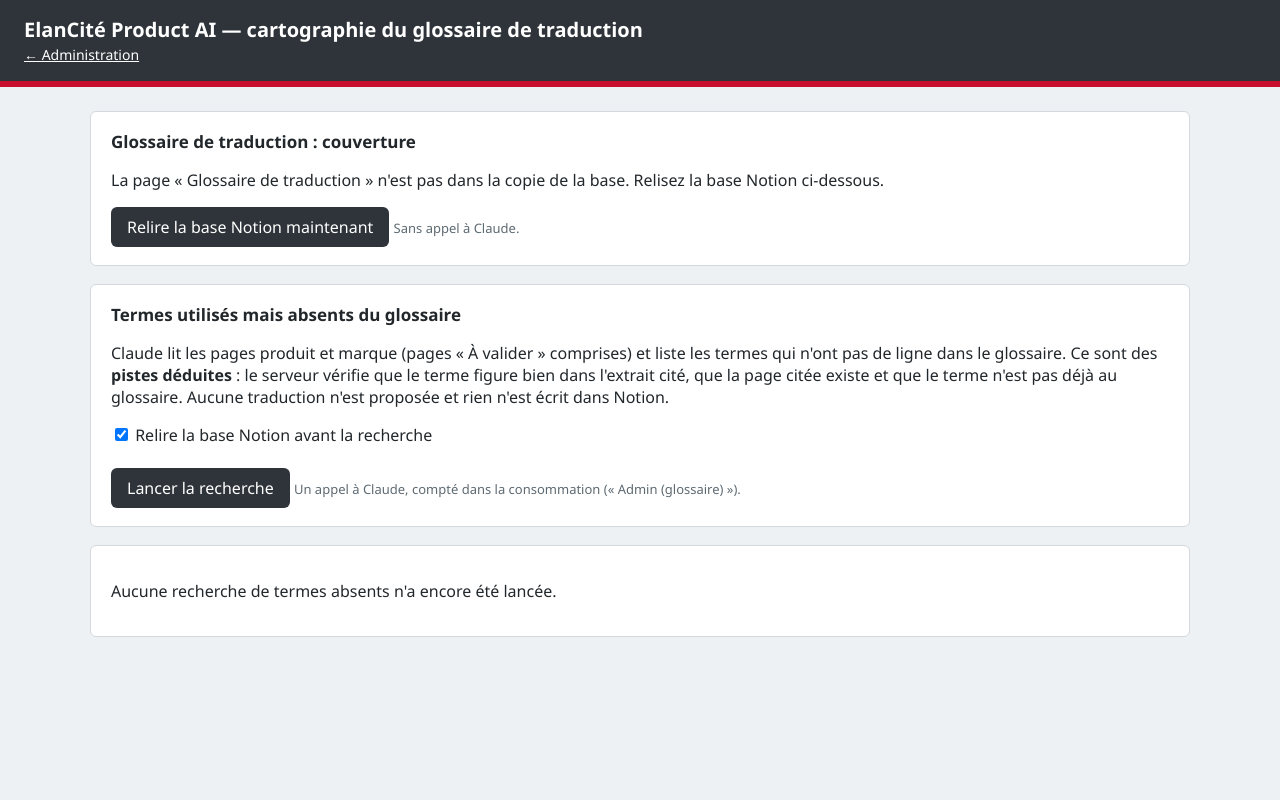
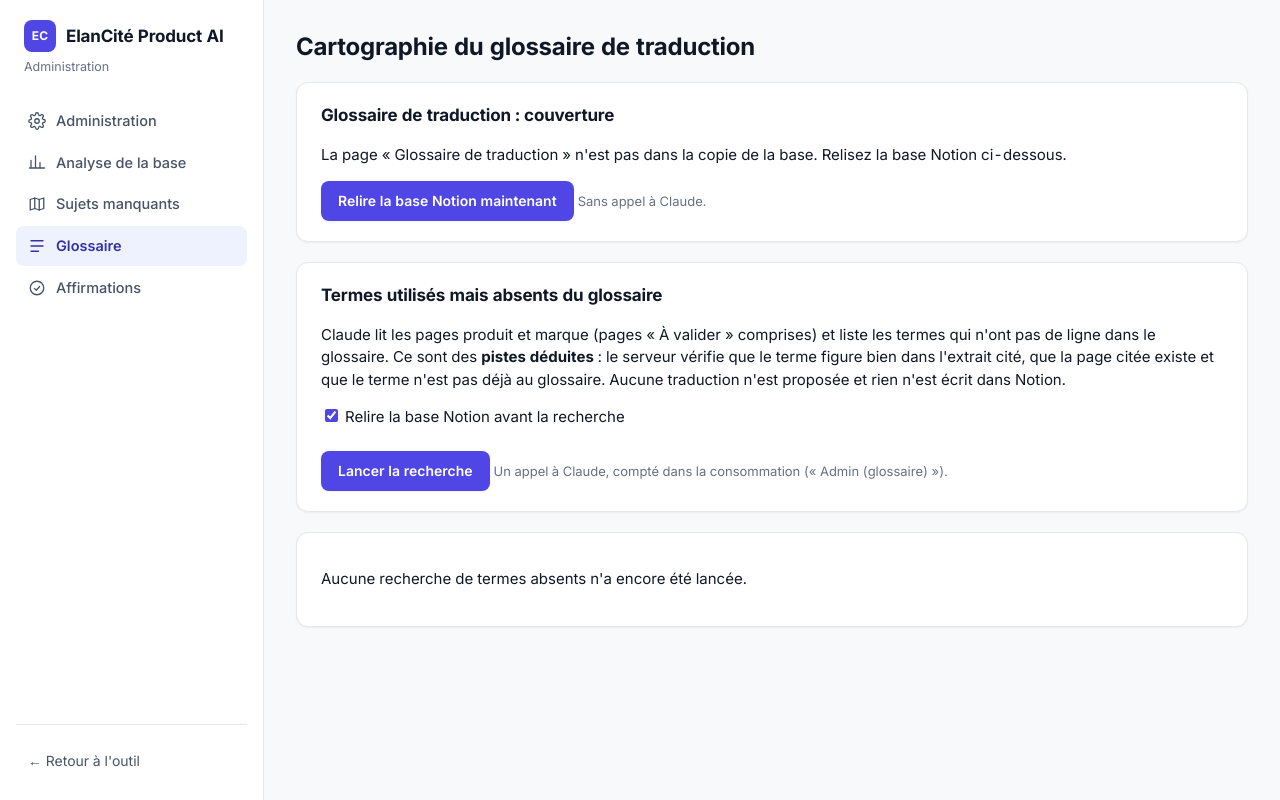
Before and after one commit to thomaselancite/product-ai, a PHP site: page /glossaire.php in a window 1280 px wide. Run offline with PHP 8.4, Linux system fonts and the light colour scheme; the visitor is signed in with stand-in values (Sample User, id 1).

Commit message:
Design system MonBudget (3/3) : pages d'administration
- lib/admin_ui.php : coque commune (sidebar, navigation, retour à l'outil, titre de page) et liens de <head>.
- assets/admin.css : sections en cartes, messages, tableaux denses, boutons secondaires.
- Les cinq pages d'administration utilisent la coque et les jetons ; leur contenu et leur logique ne changent pas.
- lib/progress.php : couleurs du suivi d'avancement alignées sur les jetons.

Co-Authored-By: Claude Sonnet 5.5 <noreply@anthropic.com>
Claude-Session: https://claude.ai/code/session_01CazwcTmtgTGgX1CUANMka7

```diff
--- /dev/null
+++ b/assets/admin.css
@@ -0,0 +1,43 @@
+/* ElanCité Product AI — pages d'administration (étape 3 du design system). À charger après design.css. */
+body{margin:0}
+.admin-shell{display:flex;min-height:100vh}
+.admin-side{box-sizing:border-box;flex:none;width:264px;position:sticky;top:0;height:100vh;align-self:flex-start;background:var(--surface);border-right:1px solid var(--line);padding:20px 16px;display:flex;flex-direction:column;gap:24px;z-index:20}
+.admin-brand{display:flex;flex-direction:column;gap:6px;padding:0 8px}
+.admin-brand .row{display:flex;align-items:center;gap:10px}
+.admin-brand .logo{width:32px;height:32px;border-radius:var(--r-ctl);background:var(--accent);color:#fff;font-size:12px;font-weight:700;letter-spacing:.02em;display:inline-flex;align-items:center;justify-content:center;flex:none}
+.admin-brand strong{font-size:17px;font-weight:700;line-height:1.2;letter-spacing:-.01em}
+.admin-brand span.sub{font-size:12.5px;color:var(--soft)}
+.admin-nav{display:flex;flex-direction:column;gap:2px}
+.admin-nav a{display:flex;align-items:center;gap:10px;padding:9px 12px;border-radius:var(--r-ctl);color:var(--muted);font-size:14.5px;font-weight:500;text-decoration:none;transition:background .15s,color .15s}
+.admin-nav a:hover{background:var(--hover);color:var(--ink)}
+.admin-nav a[aria-current="page"]{background:var(--accent-soft);color:var(--accent-ink);font-weight:600}
+.nav-ico{width:18px;height:18px;fill:none;stroke:currentColor;stroke-width:1.75;stroke-linecap:round;stroke-linejoin:round;flex:none}
+.admin-back{margin-top:auto;border-top:1px solid var(--line);padding-top:16px}
+.admin-back a{display:block;padding:9px 12px;border-radius:var(--r-ctl);color:var(--muted);font-size:14px;text-decoration:none}
+.admin-back a:hover{background:var(--hover);color:var(--ink)}
+.admin-main{flex:1;min-width:0}
+.admin-main main{max-width:1100px;margin:0 auto;padding:32px 32px 56px}
+.page-title{margin:0 0 20px}
+.page-title h1{margin:0;font-size:24px;font-weight:700;line-height:1.25;letter-spacing:-.01em}
+.admin-main section{background:var(--surface);border:1px solid var(--line);border-radius:var(--r-card);box-shadow:var(--shadow);padding:20px 24px;margin-bottom:20px}
+.admin-main h2{font-size:17px;font-weight:700;letter-spacing:-.01em;margin:0 0 12px}
+.admin-main a{color:var(--accent)}
+.admin-main a.btn{color:#fff;text-decoration:none;display:inline-block}
+.admin-main a.btn.secondary,.admin-main a.btn.sec{color:var(--ink)}
+.btn.sec{background:var(--surface);color:var(--ink);border-color:var(--field-line)}
+.btn.sec:hover:not(:disabled){background:var(--hover)}
+.msg{padding:12px 16px;border:1px solid #ABEFC6;border-left-width:4px;border-radius:var(--r-ctl);background:var(--green-soft);color:var(--ink);margin-bottom:20px}
+.msg.err{border-color:#FECDCA;background:var(--red-bg)}
+.admin-main table:not(.map){border-collapse:collapse;width:100%;font-size:14px}
+.admin-main table:not(.map) td,.admin-main table:not(.map) th{border-bottom:1px solid var(--line);padding:11px 12px;text-align:left;vertical-align:top}
+.admin-main table:not(.map) tr:last-child td{border-bottom:0}
+.admin-main table:not(.map) th{background:var(--bg);color:var(--soft);font-size:11px;font-weight:600;letter-spacing:.04em;text-transform:uppercase}
+.admin-main table td.n,.admin-main table th.n{text-align:right}
+@media (max-width: 900px){
+  .admin-shell{flex-direction:column}
+  .admin-side{width:100%;height:auto;position:static;border-right:0;border-bottom:1px solid var(--line);padding:14px 16px;gap:12px}
+  .admin-nav{flex-direction:row;flex-wrap:wrap}
+  .admin-nav a{padding:8px 12px}
+  .admin-back{margin-top:0;border-top:0;padding-top:0}
+  .admin-main main{padding:20px 16px 40px}
+}
--- a/glossaire.php
+++ b/glossaire.php
@@ -10,6 +10,7 @@
  */
 define('ANTOINE', 1);
 require __DIR__ . '/lib/core.php';
+require __DIR__ . '/lib/admin_ui.php';
 require __DIR__ . '/lib/notion.php';
 require __DIR__ . '/lib/claude.php';
 require __DIR__ . '/lib/prompts.php';
@@ -177,51 +178,39 @@ function cell_html($cell) {
 <link rel="icon" href="favicon.ico" sizes="any">
 <link rel="icon" href="favicon.svg" type="image/svg+xml">
 <link rel="apple-touch-icon" href="apple-touch-icon.png">
+<?php echo admin_head_links(); ?>
 <style>
-body{font-family:"Segoe UI",Roboto,Helvetica,Arial,sans-serif;background:#EEF1F3;color:#22272B;margin:0}
-header{background:#2E3439;color:#fff;padding:16px 24px;border-bottom:6px solid #C8102E}
-header h1{margin:0;font-size:20px}
-header a{color:#fff;font-size:14px}
-main{max-width:1100px;margin:0 auto;padding:24px}
-section{background:#fff;border:1px solid #D3D9DE;border-radius:6px;padding:18px 20px;margin-bottom:18px}
-h2{font-size:17px;margin:0 0 12px}
-.btn{border:0;border-radius:6px;padding:9px 16px;font-weight:700;background:#2E3439;color:#fff;cursor:pointer;font:inherit}
-.btn:disabled{opacity:.5;cursor:default}
-.msg{padding:10px 14px;border-left:4px solid #2E7D4F;background:#fff;margin-bottom:18px}
-.msg.err{border-left-color:#B3261E}
-.hint{color:#5E6A72;font-size:13px}
-.warn{color:#B3261E;font-size:12px;font-weight:700}
-.ref{color:#5E6A72;font-size:13px;margin-top:2px}
-.tag{display:inline-block;font-size:12px;font-weight:700;border-radius:4px;padding:1px 7px;background:#EEF1F3;margin-right:6px}
-.tag.forte{background:#F8D7DA}.tag.moyenne{background:#FFE9C7}
+.warn{color:var(--red);font-size:12px;font-weight:700}
+.ref{color:var(--muted);font-size:13px;margin-top:2px}
+.tag{display:inline-block;font-size:12px;font-weight:700;border-radius:4px;padding:1px 7px;background:var(--hover);margin-right:6px}
+.tag.forte{background:var(--red-bg)}.tag.moyenne{background:var(--amber-soft)}
 .wrap{overflow-x:auto}
 table.map{border-collapse:collapse;width:100%;font-size:14px}
-table.map th,table.map td{border:1px solid #D3D9DE;padding:6px 8px;text-align:center}
-table.map th{background:#EEF1F3;font-size:13px}
+table.map th,table.map td{border:1px solid var(--line);padding:6px 8px;text-align:center}
+table.map th{background:var(--hover);font-size:13px}
 table.map td.name,table.map th.name{text-align:left;white-space:nowrap}
 table.map a{color:inherit;text-decoration:none}
-td.na{background:#F4F6F8;color:#9AA5AD}
-td.c0{background:#E4F2E9}td.c1{background:#FFF6D6}td.c2{background:#FFE0B8}td.c3{background:#F8C9C9}
+td.na{background:var(--bg);color:var(--soft)}
+td.c0{background:#ECFDF3}td.c1{background:#FFFAEB}td.c2{background:#FEF0C7}td.c3{background:#FEE4E2}
 td .n{font-weight:700;font-size:15px}
-td .d{display:block;font-size:11px;color:#5E6A72}
-.legend span{display:inline-block;padding:1px 8px;border:1px solid #D3D9DE;margin-right:6px;font-size:12px}
-details{border-top:1px solid #D3D9DE;padding:8px 0}
+td .d{display:block;font-size:11px;color:var(--muted)}
+.legend span{display:inline-block;padding:1px 8px;border:1px solid var(--line);margin-right:6px;font-size:12px}
+details{border-top:1px solid var(--line);padding:8px 0}
 details:first-of-type{border-top:0}
 summary{cursor:pointer;font-weight:600}
-.item{border-top:1px solid #EEF1F3;padding:8px 0 8px 12px}
+.item{border-top:1px solid var(--hover);padding:8px 0 8px 12px}
 .item:first-of-type{border-top:0}
 .why{font-size:14px;margin-top:2px}
-.cov{font-size:12px;color:#5E6A72;display:block}
+.cov{font-size:12px;color:var(--muted);display:block}
 td.t{text-align:left;font-size:13px;vertical-align:top}
-td.gap{background:#F8C9C9;color:#B3261E;font-weight:700}
-td.mu{background:#FFE9C7}
-tr.sechead td{background:#EEF1F3;font-weight:700;text-align:left}
-.ok{color:#2E7D4F}
+td.gap{background:#FEE4E2;color:var(--red);font-weight:700}
+td.mu{background:var(--amber-soft)}
+tr.sechead td{background:var(--hover);font-weight:700;text-align:left}
+.ok{color:var(--green)}
 <?php echo progress_css(); ?>
 
 </style></head><body>
-<header><h1>ElanCité Product AI — cartographie du glossaire de traduction</h1> <a href="admin.php">← Administration</a></header>
-<main>
+<?php admin_shell_open('glossaire', 'Cartographie du glossaire de traduction', true); ?>
 <?php if ($msg !== ''): ?><div class="msg<?php echo $msgOk ? '' : ' err'; ?>"><?php echo h($msg); ?></div><?php endif; ?>
 
 <section><h2>Glossaire de traduction : couverture</h2>
@@ -238,7 +227,7 @@ tr.sechead td{background:#EEF1F3;font-weight:700;text-align:left}
 
 <?php if ($glo && $st): ?>
   <section><h2>Sections × langues</h2>
-    <p class="hint legend">Part des termes FR de la section qui ont au moins un terme dans la langue (case « — » = lacune). <span style="background:#E4F2E9">90 % et +</span><span style="background:#FFF6D6">60–89 %</span><span style="background:#FFE0B8">30–59 %</span><span style="background:#F8C9C9">moins de 30 %</span><span style="background:#F4F6F8">non traité = pas de colonne</span> Pour une section en liste (par pays), le nombre d'éléments listés.</p>
+    <p class="hint legend">Part des termes FR de la section qui ont au moins un terme dans la langue (case « — » = lacune). <span style="background:#ECFDF3">90 % et +</span><span style="background:#FFFAEB">60–89 %</span><span style="background:#FEF0C7">30–59 %</span><span style="background:#FEE4E2">moins de 30 %</span><span style="background:#F4F6F8">non traité = pas de colonne</span> Pour une section en liste (par pays), le nombre d'éléments listés.</p>
     <div class="wrap"><table class="map"><thead><tr><th class="name">Section</th><th>Termes FR</th>
       <?php foreach ($langs as $lg): ?><th><?php echo h($lg); ?></th><?php endforeach; ?></tr></thead><tbody>
     <?php foreach ($st['sections'] as $s): ?>
@@ -319,7 +308,7 @@ tr.sechead td{background:#EEF1F3;font-weight:700;text-align:left}
     <?php endif; ?>
   </section>
 <?php endif; ?>
-</main>
+<?php admin_shell_close(); ?>
 <script>
 (function () {
   var cb = document.getElementById('gaps'); if (!cb) return;
--- /dev/null
+++ b/lib/admin_ui.php
@@ -0,0 +1,46 @@
+<?php
+if (!defined('ANTOINE')) { http_response_code(404); exit; }
+
+/*
+ * Coque commune des pages d'administration : sidebar (marque, navigation, retour à l'outil) et titre de page.
+ * Style : assets/design.css puis assets/admin.css. Les pages gardent leur propre contenu et leurs propres règles CSS.
+ */
+
+/** Liens de <head> communs (feuilles de style et polices). */
+function admin_head_links() {
+    return '<link rel="preconnect" href="https://fonts.googleapis.com">' . "\n"
+        . '<link rel="preconnect" href="https://fonts.gstatic.com" crossorigin>' . "\n"
+        . '<link href="https://fonts.googleapis.com/css2?family=Inter:wght@400;500;600;700&display=swap" rel="stylesheet">' . "\n"
+        . '<link rel="stylesheet" href="assets/design.css?v=1">' . "\n"
+        . '<link rel="stylesheet" href="assets/admin.css?v=1">' . "\n";
+}
+
+/** Ouvre la coque : sidebar puis <main> avec le titre. $nav = false masque la navigation (avant connexion). */
+function admin_shell_open($active, $title, $nav = true) {
+    $ico = function ($d) { return '<svg class="nav-ico" viewBox="0 0 24 24" aria-hidden="true">' . $d . '</svg>'; };
+    $items = [
+        'admin' => ['admin.php', 'Administration', $ico('<circle cx="12" cy="12" r="3"/><path d="M19.4 15a1.7 1.7 0 0 0 .3 1.8l.1.1a2 2 0 1 1-2.8 2.8l-.1-.1a1.7 1.7 0 0 0-1.8-.3 1.7 1.7 0 0 0-1 1.5V21a2 2 0 1 1-4 0v-.1a1.7 1.7 0 0 0-1.1-1.5 1.7 1.7 0 0 0-1.8.3l-.1.1a2 2 0 1 1-2.8-2.8l.1-.1a1.7 1.7 0 0 0 .3-1.8 1.7 1.7 0 0 0-1.5-1H3a2 2 0 1 1 0-4h.1a1.7 1.7 0 0 0 1.5-1.1 1.7 1.7 0 0 0-.3-1.8l-.1-.1a2 2 0 1 1 2.8-2.8l.1.1a1.7 1.7 0 0 0 1.8.3H9a1.7 1.7 0 0 0 1-1.5V3a2 2 0 1 1 4 0v.1a1.7 1.7 0 0 0 1 1.5 1.7 1.7 0 0 0 1.8-.3l.1-.1a2 2 0 1 1 2.8 2.8l-.1.1a1.7 1.7 0 0 0-.3 1.8V9a1.7 1.7 0 0 0 1.5 1H21a2 2 0 1 1 0 4h-.1a1.7 1.7 0 0 0-1.5 1z"/>')],
+        'analyse' => ['analyse.php', 'Analyse de la base', $ico('<path d="M4 20V10M10 20V4M16 20v-7M22 20H2"/>')],
+        'cartographie' => ['cartographie.php', 'Sujets manquants', $ico('<path d="M9 4 3 6v14l6-2 6 2 6-2V4l-6 2z"/><path d="M9 4v14M15 6v14"/>')],
+        'glossaire' => ['glossaire.php', 'Glossaire', $ico('<path d="M4 5h16M4 12h16M4 19h10"/>')],
+        'affirmations' => ['affirmations.php', 'Affirmations', $ico('<circle cx="12" cy="12" r="9"/><path d="M8.5 12.5l2.5 2.5 4.5-5"/>')],
+    ];
+    $h = function ($t) { return htmlspecialchars($t, ENT_QUOTES, 'UTF-8'); };
+    echo '<div class="admin-shell">' . "\n" . '<aside class="admin-side">' . "\n";
+    echo '<div class="admin-brand"><div class="row"><span class="logo" aria-hidden="true">EC</span><strong>ElanCité Product AI</strong></div><span class="sub">Administration</span></div>' . "\n";
+    if ($nav) {
+        echo '<nav class="admin-nav" aria-label="Administration">';
+        foreach ($items as $k => $it) {
+            echo '<a href="' . $it[0] . '"' . ($k === $active ? ' aria-current="page"' : '') . '>' . $it[2] . $h($it[1]) . '</a>';
+        }
+        echo '</nav>' . "\n";
+    }
+    echo '<div class="admin-back"><a href="index.php">← Retour à l\'outil</a></div>' . "\n";
+    echo '</aside>' . "\n" . '<div class="admin-main">' . "\n" . '<main>' . "\n";
+    echo '<div class="page-title"><h1>' . $h($title) . '</h1></div>' . "\n";
+}
+
+/** Ferme la coque ouverte par admin_shell_open(). */
+function admin_shell_close() {
+    echo '</main>' . "\n" . '</div>' . "\n" . '</div>' . "\n";
+}
--- a/lib/progress.php
+++ b/lib/progress.php
@@ -139,20 +139,20 @@ function progress_poll($name) {
 function progress_css() {
     return <<<'CSS'
 #live{display:none}
-.bar{height:12px;background:#E3E8EC;border-radius:6px;overflow:hidden;margin:6px 0 4px}
-.bar>div{height:100%;width:0;background:#2E7D4F;transition:width .6s ease}
-.bar.err>div{background:#B3261E}
+.bar{height:12px;background:var(--line);border-radius:6px;overflow:hidden;margin:6px 0 4px}
+.bar>div{height:100%;width:0;background:var(--green);transition:width .6s ease}
+.bar.err>div{background:var(--red)}
 .steps{list-style:none;margin:14px 0 0;padding:0}
-.steps li{display:flex;gap:10px;padding:7px 0;border-top:1px solid #EEF1F3;font-size:14px}
+.steps li{display:flex;gap:10px;padding:7px 0;border-top:1px solid var(--line);font-size:14px}
 .steps li:first-child{border-top:0}
 .ico{flex:0 0 22px;text-align:center;font-weight:700}
-.ico.pending{color:#9AA5AD}.ico.done{color:#2E7D4F}.ico.error{color:#B3261E}
-.spin{display:inline-block;width:13px;height:13px;border:2px solid #D3D9DE;border-top-color:#2E3439;border-radius:50%;animation:sp .8s linear infinite;vertical-align:-2px}
+.ico.pending{color:var(--soft)}.ico.done{color:var(--green)}.ico.error{color:var(--red)}
+.spin{display:inline-block;width:13px;height:13px;border:2px solid var(--line);border-top-color:var(--accent);border-radius:50%;animation:sp .8s linear infinite;vertical-align:-2px}
 @keyframes sp{to{transform:rotate(360deg)}}
 .steps .lbl{font-weight:600}
-.steps .det{color:#5E6A72;font-size:13px;margin-top:1px}
-.steps .dur{margin-left:auto;color:#5E6A72;font-size:13px;white-space:nowrap}
-li.pending .lbl{color:#9AA5AD;font-weight:400}
+.steps .det{color:var(--muted);font-size:13px;margin-top:1px}
+.steps .dur{margin-left:auto;color:var(--muted);font-size:13px;white-space:nowrap}
+li.pending .lbl{color:var(--soft);font-weight:400}
 CSS;
 }
 
```
Also changed, not shown: admin.php (+10 -20 lines), affirmations.php (+32 -45 lines), analyse.php (+11 -22 lines), cartographie.php (+17 -28 lines).
